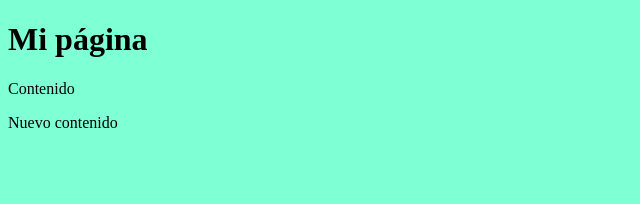
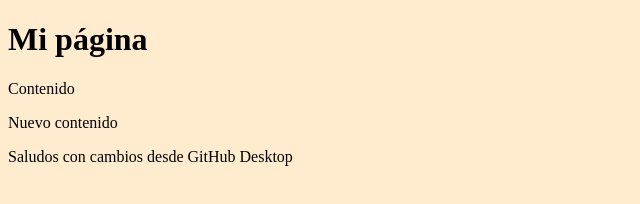
Before and after one commit to lolzini/subir-a-github, a plain HTML site: page index.html in a window 1280 px wide. Shown: the whole page, without its empty margins (0-640 px from the left). Drawn offline with Linux system fonts and the light colour scheme.

Commit message:
Update index.html

```diff
--- a/index.html
+++ b/index.html
@@ -1,18 +1,19 @@
 <!DOCTYPE html>
 <html lang="en">
-<head>
-    <meta charset="UTF-8">
-    <meta name="viewport" content="width=device-width, initial-scale=1.0">
+  <head>
+    <meta charset="UTF-8" />
+    <meta name="viewport" content="width=device-width, initial-scale=1.0" />
     <title>Document</title>
     <style>
-        body{
-            background-color: aquamarine;
-        }
+      body {
+        background-color: blanchedalmond;
+      }
     </style>
-</head>
-<body>
+  </head>
+  <body>
     <h1>Mi página</h1>
     <p>Contenido</p>
     <p>Nuevo contenido</p>
-</body>
+    <p>Saludos con cambios desde GitHub Desktop</p>
+  </body>
 </html>
```
